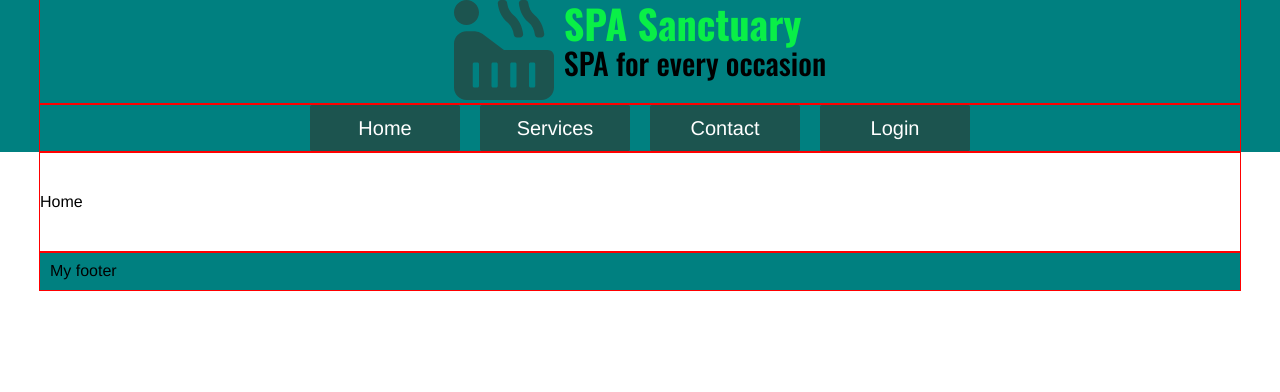
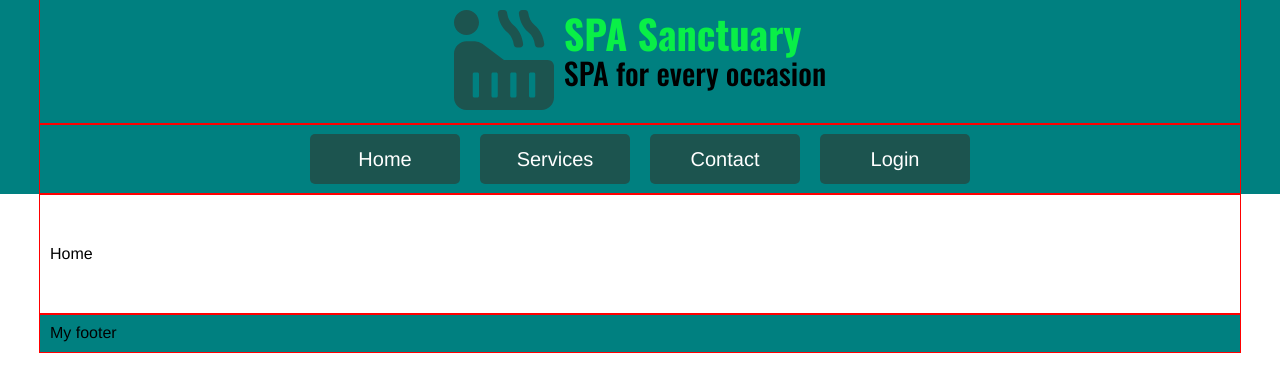
Before and after one commit to tbatunclax/My-Final-Project, a React (Create React App) app: page / in a window 1280 px wide. Shown: the top 392 px of the page. Built offline with nearby package versions, Linux system fonts and the light colour scheme.

Commit message:
add padding

```diff
--- a/src/App/App.jsx
+++ b/src/App/App.jsx
@@ -26,5 +26,6 @@ const AppStyled = styled.div`
         max-width: 1200px;
         margin: auto;
         outline: solid 1px red;
+        padding: 10px;
     }
 `;
--- a/src/App/Nav.jsx
+++ b/src/App/Nav.jsx
@@ -24,7 +24,7 @@ const NavStyled = styled.nav`
         a {
             display: inline-block;
             text-align: center;
-            line-height: 48px;
+            line-height: 50px;
             font-size: 20px;
             background-color: #1c544f;
             color: white;
@@ -33,7 +33,7 @@ const NavStyled = styled.nav`
             width: 150px;
             margin-left: 10px;
             margin-right: 10px;
-            border-radius: 5%;
+            border-radius: 5px;
 
           &:hover {
               background-color: #1e3130;
```
